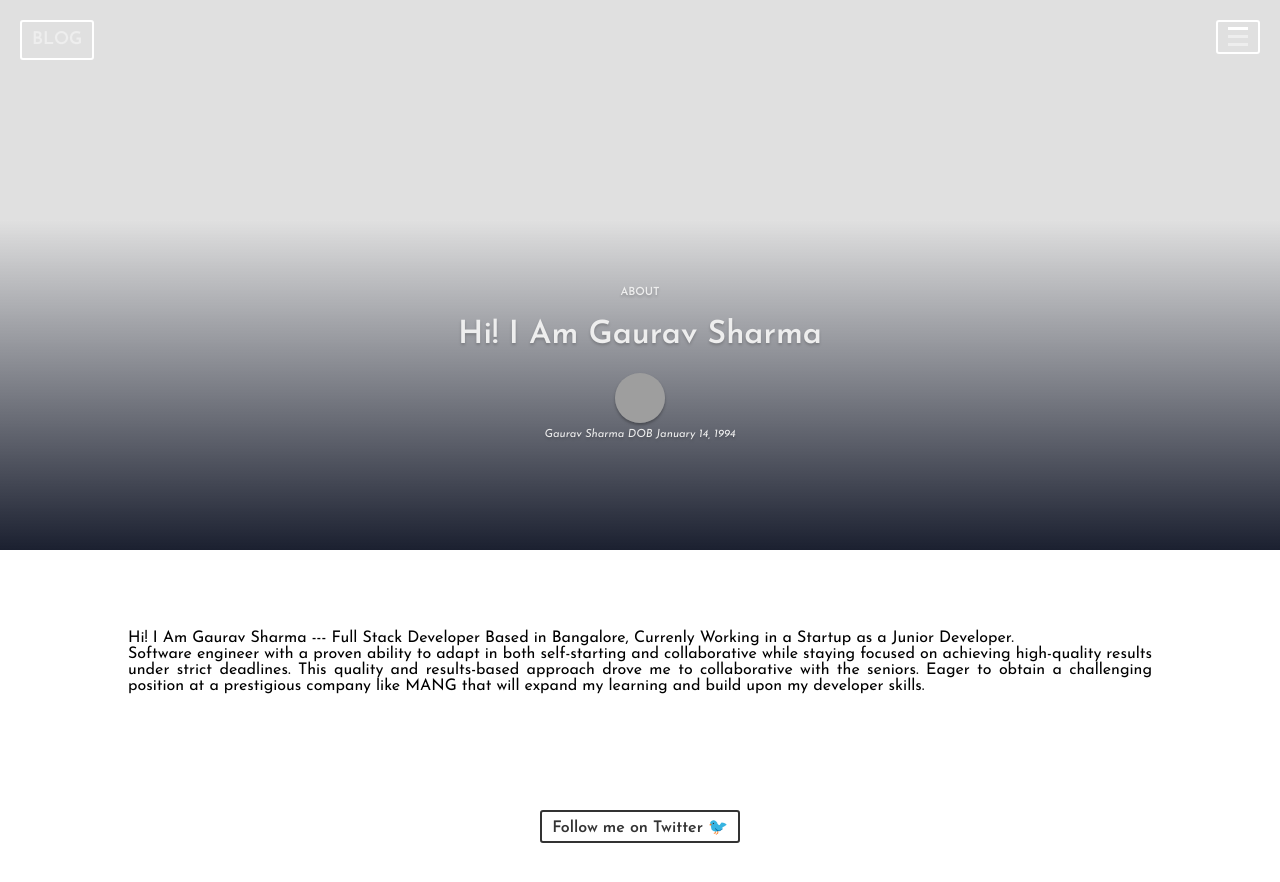
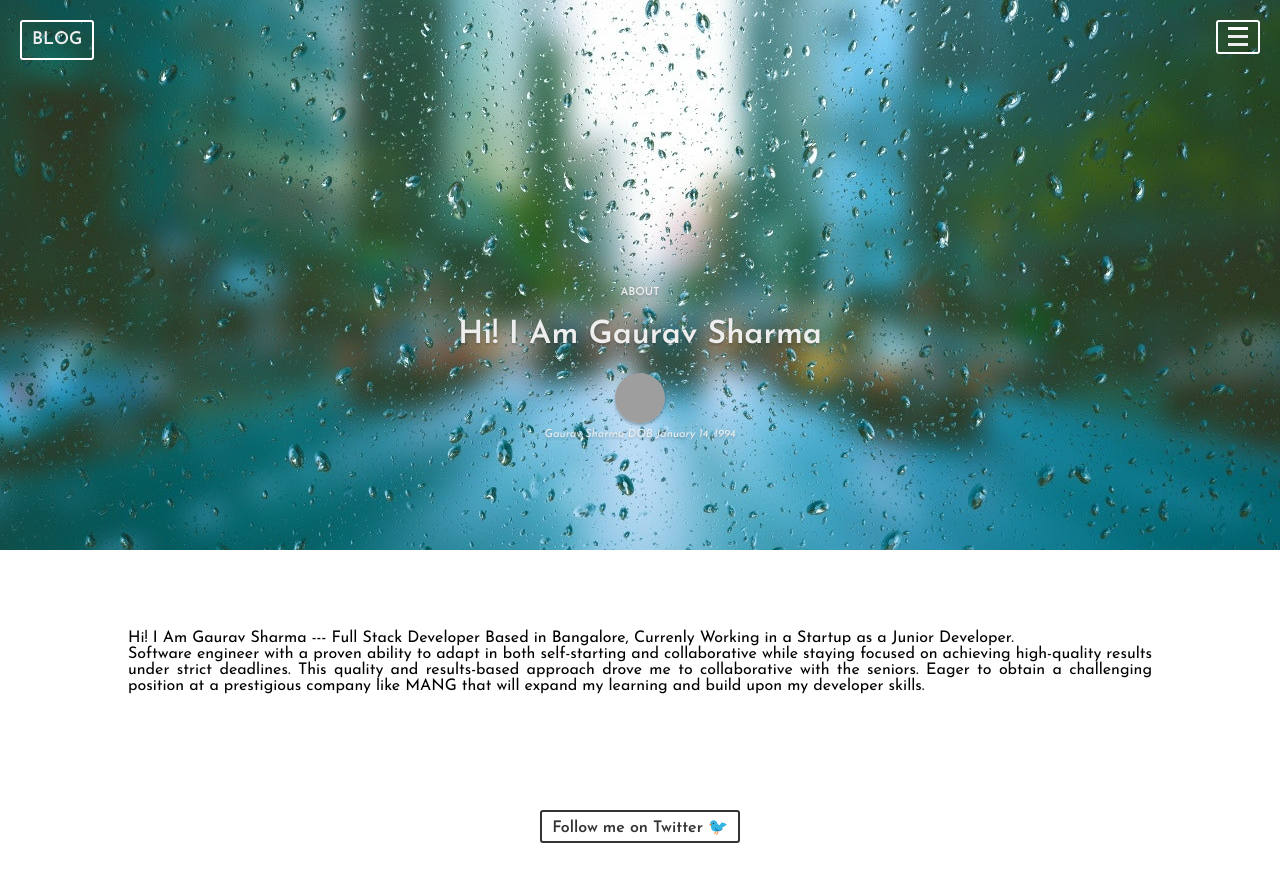
Before and after one commit to shagaur/personal-portfolio, a plain HTML site: page index.html in a window 1280 px wide. Drawn offline with Linux system fonts and the light colour scheme; grey boxes are pictures that could not be loaded; a script that the page names is missing.

Commit message:
bg image

```diff
--- a/style.css
+++ b/style.css
@@ -30,7 +30,7 @@ a{
   bottom:0;
   left:0;
   z-index:-1;
- background: linear-gradient(to bottom, rgba(0,0,0,0.12) 40%,rgba(27,32,48,1) 100%);
+ background: url('./images/bgimg.jpg') center no-repeat;
 }
 .header:before{
   content:"";
```
Also changed, not shown: images/bgimg.jpg (added).
